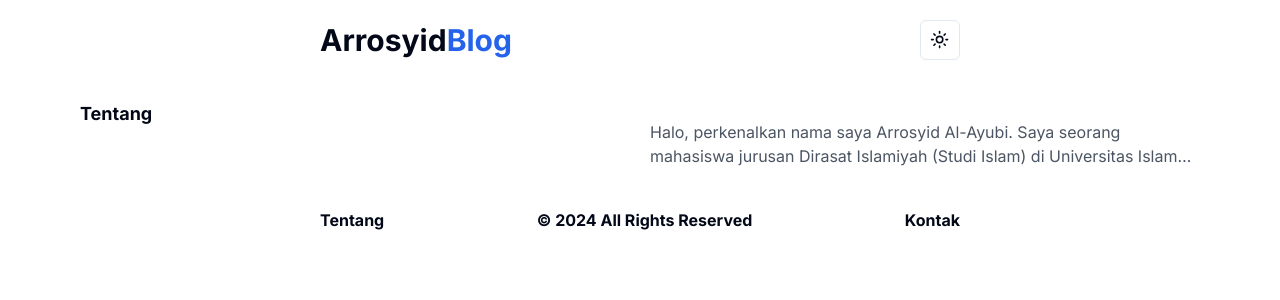
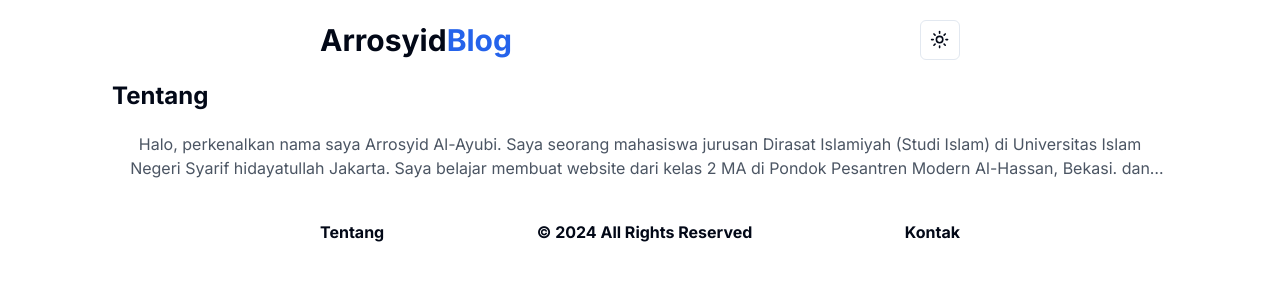
Before and after one commit to Rearguard98/personalweb, a Next.js app: page /tentang in a window 1280 px wide. Shown: the top 300 px of the page. Built offline with nearby package versions, Linux system fonts and the light colour scheme.

Commit message:
update content tentang

```diff
--- a/app/tentang/page.tsx
+++ b/app/tentang/page.tsx
@@ -29,8 +29,8 @@ export const metadata = {
 }
 export default async function Tentang(){
 return (
-    <div className="w-full max-w-6xl grid grid-cols-1 md:grid-cols-2 mt-5 gap-5">
-        <h1 className="text-lg line-clamp-2 font-bold">Tentang</h1>
+    <div className="w-full max-w-6xl mx-auto md:container md:mx-auto content-center text-center items-center">
+        <h1 className="text-2xl text-left line-clamp-2 font-bold">Tentang</h1>
         <p className="line-clamp-2 text-small pt-5 text-gray-600 dark:text-gray-300">Halo, perkenalkan nama saya Arrosyid Al-Ayubi. Saya seorang mahasiswa jurusan Dirasat Islamiyah (Studi Islam) di Universitas Islam Negeri Syarif hidayatullah Jakarta. Saya belajar membuat website dari kelas 2 MA di Pondok Pesantren Modern Al-Hassan, Bekasi. dan berlanjut sampai sekarang. Awalnya saya memilih jurusan Sistem Informasi di UIN, sayangnya saya tidak lulus disana saat Pendaftaran Mandiri tapi lulus di Studi agama karena saya ada fondasi di Keagamaan. Belajar dan bergelut dengan Wordpress selama lebih dari 4 tahun sampai sekarang, akhirnya saya mencoba untuk mempelajari Pemograman React dan Framework Next.js yang tergolong dalam Pemograman untuk Website Modern</p>
     </div>
 )
```
